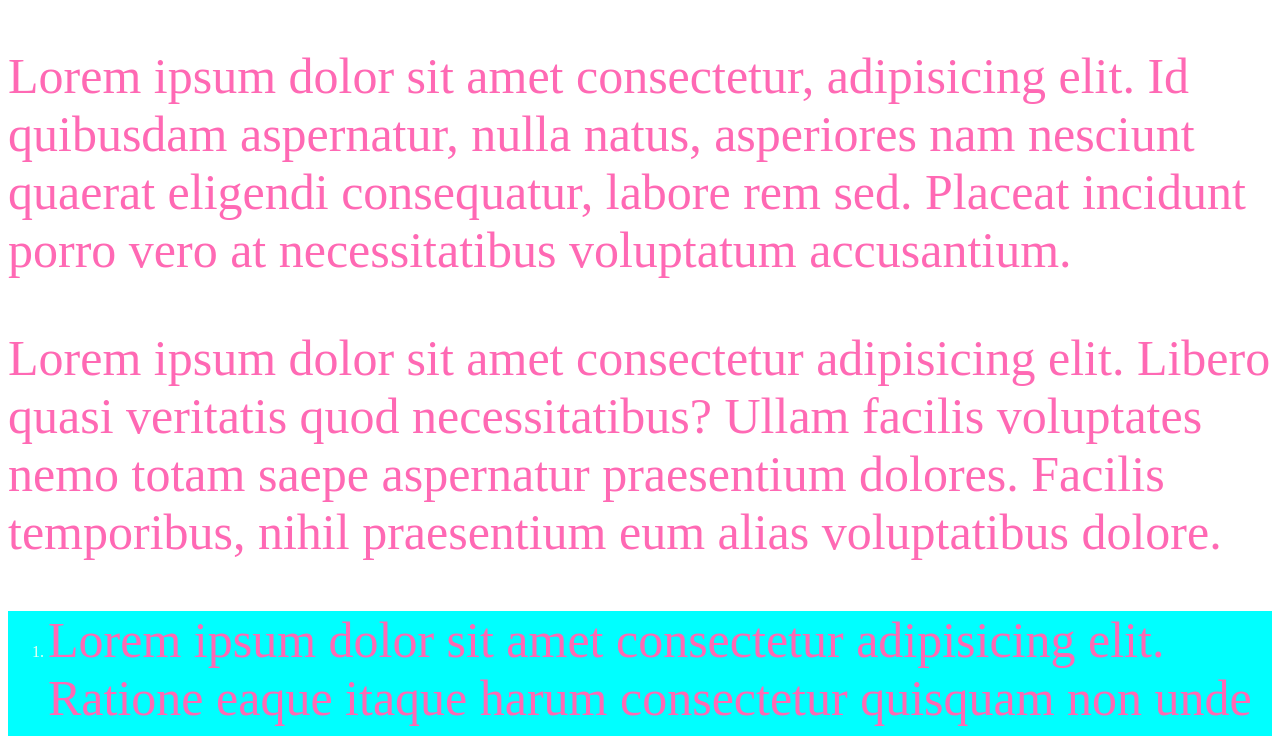
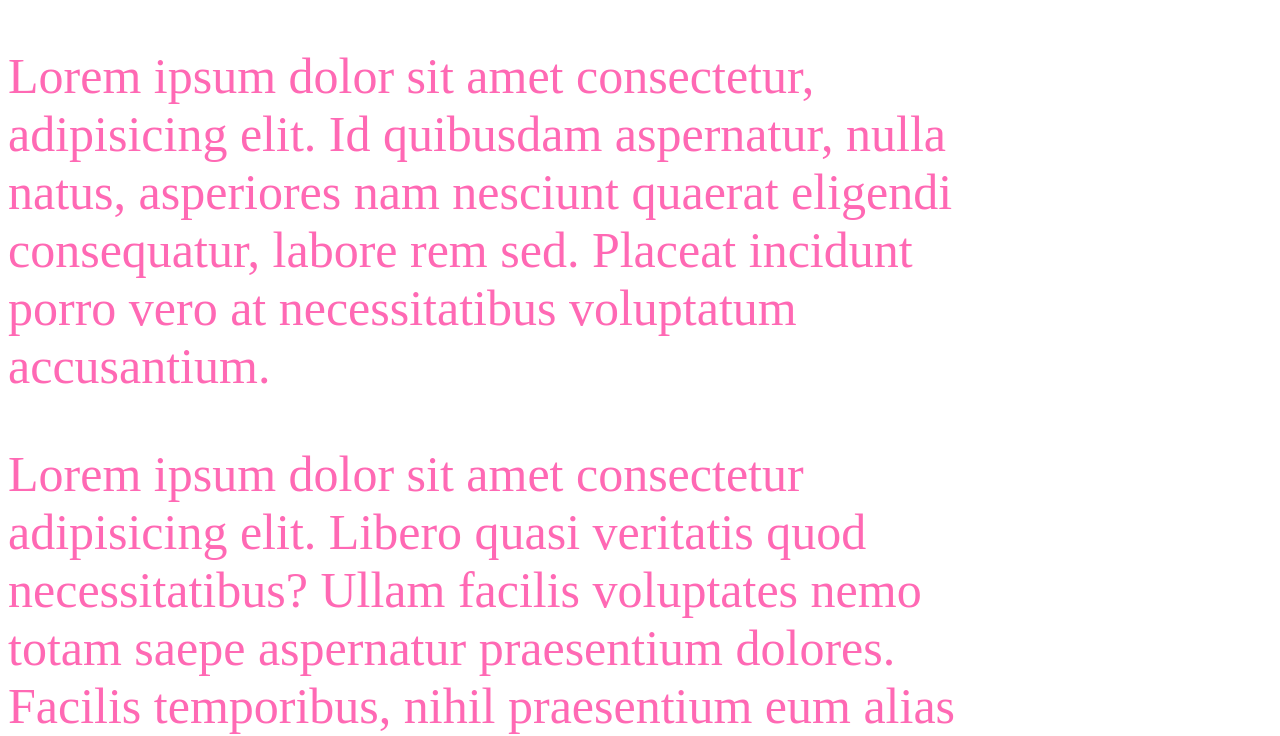
Before and after one commit to GovernorJohn/savvy-coders-portfolio-manavm1990, a website: page blog/index.html in a window 1280 px wide. Shown: the part 61-797 px from the top of the page. Drawn offline with Linux system fonts and the light colour scheme.

```diff
--- a/blog/index.html
+++ b/blog/index.html
@@ -7,7 +7,7 @@
   <title>My Blog</title>
   <link rel="stylesheet" href="../styles/style.css">
 </head>
-<body>
+<body class="container">
   <h1>Test Blog</h1>
   <p>Lorem ipsum dolor sit amet consectetur, adipisicing elit. Id quibusdam aspernatur, nulla natus, asperiores nam nesciunt quaerat eligendi consequatur, labore rem sed. Placeat incidunt porro vero at necessitatibus voluptatum accusantium.</p>
 
--- a/styles/style.css
+++ b/styles/style.css
@@ -20,6 +20,10 @@
   background-color: aqua;
 }
 
+.container {
+  width: 960px;
+}
+
 .tomatify {
   color: tomato;
 }
```
